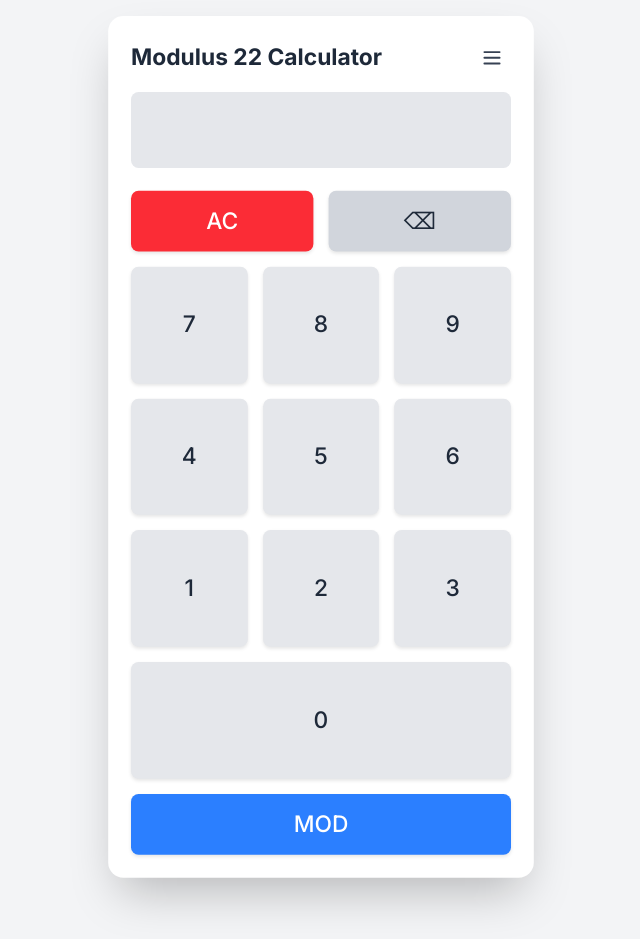
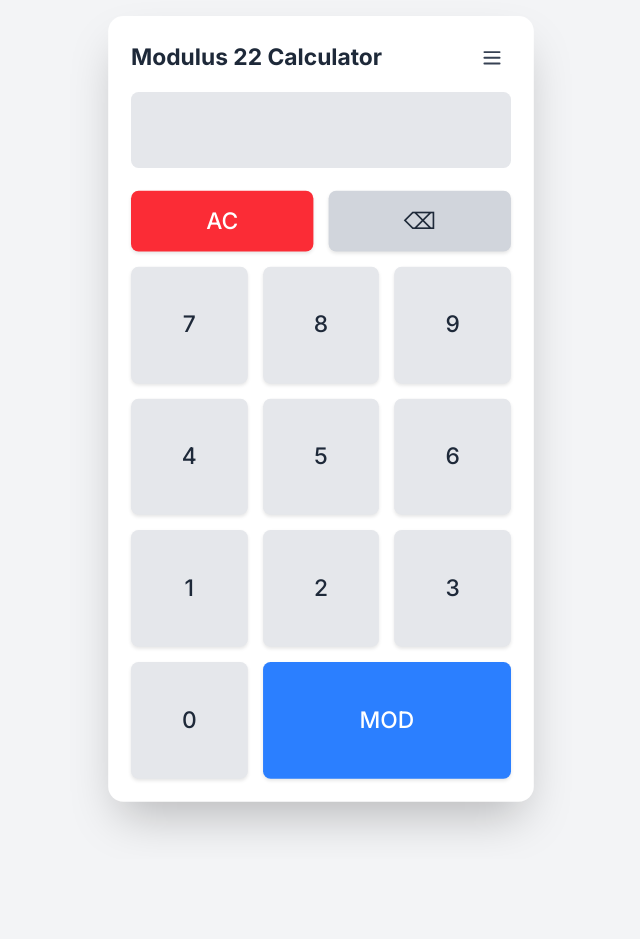
Before and after one commit to nadamas2000/modulus, a website: page index.html in a window 1280 px wide. Shown: the whole page, without its empty margins (319-959 px from the left). After the commit the page ends 859 px from the top, so only its background shows below. Drawn offline with Linux system fonts and the light colour scheme.

Commit message:
Integración de botones 0 y MOD

```diff
--- a/css/styles.css
+++ b/css/styles.css
@@ -36,3 +36,8 @@ body {
     transform: scale(0.95);
     box-shadow: none;
 }
+
+/* Custom utility classes to fix missing Tailwind classes */
+.col-span-2 {
+    grid-column: span 2 / span 2;
+}
--- a/index.html
+++ b/index.html
@@ -49,7 +49,7 @@
                 <button onclick="deleteLast()" class="btn bg-gray-300 dark:bg-gray-600 hover:bg-gray-400 dark:hover:bg-gray-500 text-gray-800 dark:text-white text-2xl font-medium rounded-lg p-4 focus:outline-none focus:ring-2 focus:ring-gray-400 h-full">⌫</button>
             </div>
 
-            <!-- Cuadrícula de Números 3x3 -->
+            <!-- Cuadrícula de Números y Operaciones -->
             <div class="grid grid-cols-3 grid-rows-4 gap-4 flex-grow">
                 <button onclick="appendNumber('7')" class="btn bg-gray-200 dark:bg-gray-700 hover:bg-gray-300 dark:hover:bg-gray-600 text-gray-800 dark:text-white text-2xl font-medium rounded-lg p-4 h-full w-full sm:aspect-square">7</button>
                 <button onclick="appendNumber('8')" class="btn bg-gray-200 dark:bg-gray-700 hover:bg-gray-300 dark:hover:bg-gray-600 text-gray-800 dark:text-white text-2xl font-medium rounded-lg p-4 h-full w-full sm:aspect-square">8</button>
@@ -60,12 +60,8 @@
                 <button onclick="appendNumber('1')" class="btn bg-gray-200 dark:bg-gray-700 hover:bg-gray-300 dark:hover:bg-gray-600 text-gray-800 dark:text-white text-2xl font-medium rounded-lg p-4 h-full w-full sm:aspect-square">1</button>
                 <button onclick="appendNumber('2')" class="btn bg-gray-200 dark:bg-gray-700 hover:bg-gray-300 dark:hover:bg-gray-600 text-gray-800 dark:text-white text-2xl font-medium rounded-lg p-4 h-full w-full sm:aspect-square">2</button>
                 <button onclick="appendNumber('3')" class="btn bg-gray-200 dark:bg-gray-700 hover:bg-gray-300 dark:hover:bg-gray-600 text-gray-800 dark:text-white text-2xl font-medium rounded-lg p-4 h-full w-full sm:aspect-square">3</button>
-                <button onclick="appendNumber('0')" class="btn col-span-3 bg-gray-200 dark:bg-gray-700 hover:bg-gray-300 dark:hover:bg-gray-600 text-gray-800 dark:text-white text-2xl font-medium rounded-lg p-4 h-full w-full">0</button>
-            </div>
-
-            <!-- Fila de Cálculo -->
-            <div class="h-16 sm:h-auto shrink-0">
-                <button onclick="calculateModulo()" class="btn w-full bg-blue-500 hover:bg-blue-600 text-white text-2xl font-medium rounded-lg p-4 focus:outline-none focus:ring-2 focus:ring-blue-400 h-full">MOD</button>
+                <button onclick="appendNumber('0')" class="btn bg-gray-200 dark:bg-gray-700 hover:bg-gray-300 dark:hover:bg-gray-600 text-gray-800 dark:text-white text-2xl font-medium rounded-lg p-4 h-full w-full sm:aspect-square">0</button>
+                <button onclick="calculateModulo()" class="col-span-2 btn bg-blue-500 hover:bg-blue-600 text-white text-2xl font-medium rounded-lg p-4 focus:outline-none focus:ring-2 focus:ring-blue-400 h-full w-full">MOD</button>
             </div>
         </div>
     </div>
```
